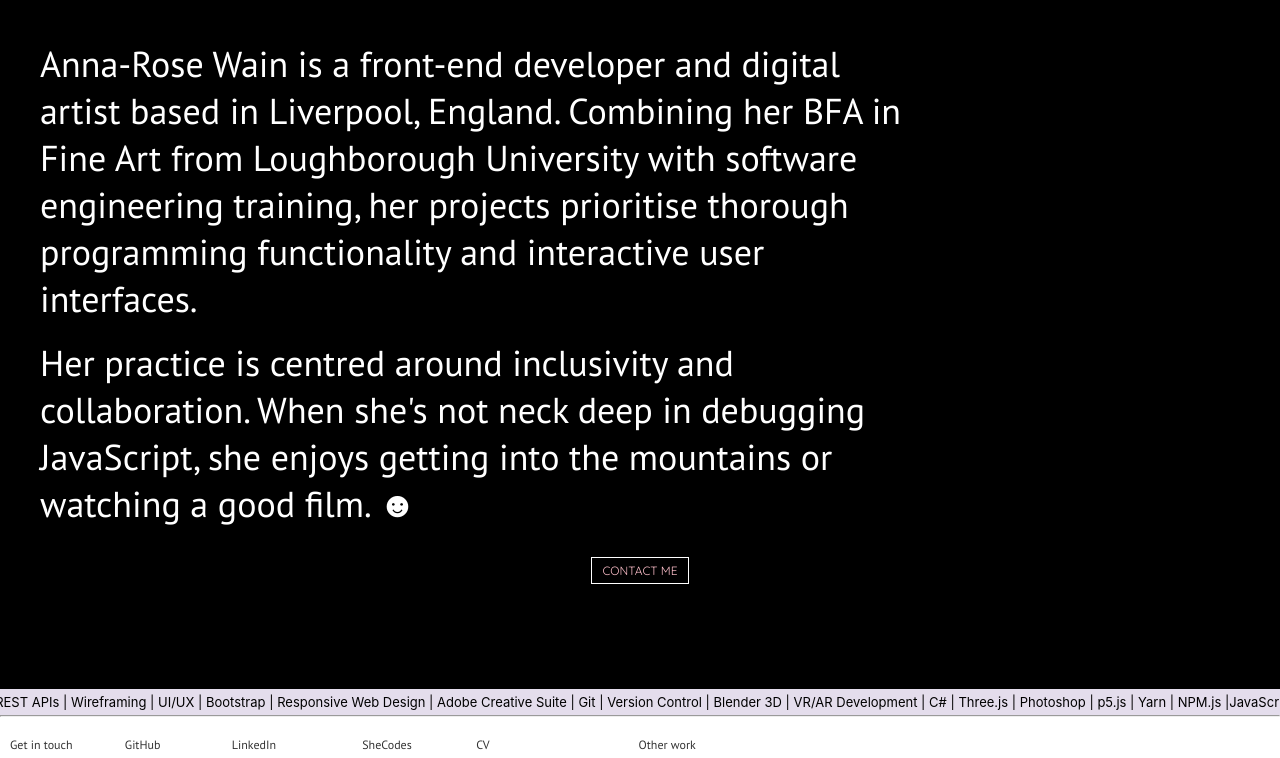
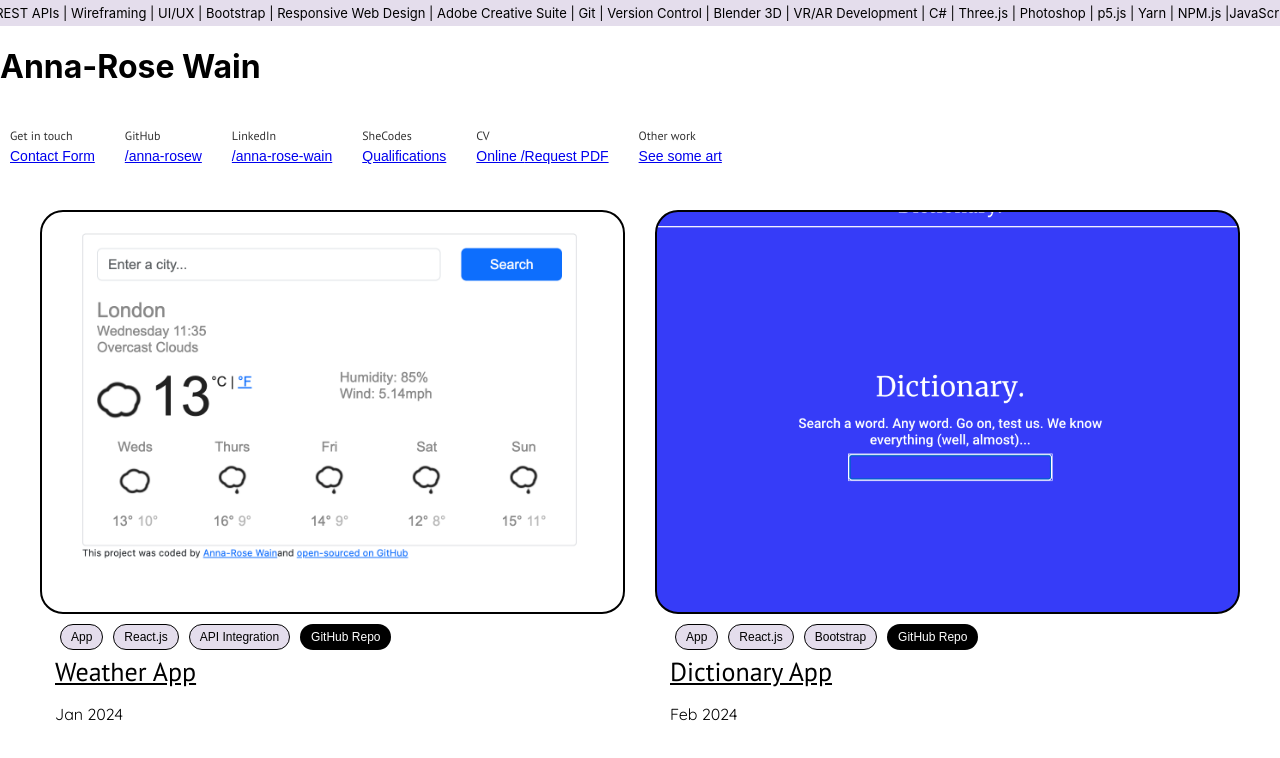
Before and after one commit to anna-rosew/anna-rose-wain, a React (Create React App) app: page / in a window 1280 px wide. Shown: the top 758 px of the page. Built offline with nearby package versions, Linux system fonts and the light colour scheme.

Commit message:
Moving marquee

```diff
--- a/src/App.js
+++ b/src/App.js
@@ -1,4 +1,6 @@
 import "./App.css";
+import Marquee from "react-fast-marquee";
+import Header from "./Header";
 import Hero from "./Hero";
 import SummaryLinks from "./SummaryLinks";
 import Work from "./WorkSection";
@@ -9,9 +11,19 @@ function App() {
     <div className="App">
       <main>
         <div className="container">
-          <Hero />
+          <div className="crawler">
+            <Marquee>
+              {" "}
+              JavaScript | HTML & CSS | Vanilla.js | React.js | REST APIs |
+              Wireframing | UI/UX | Bootstrap | Responsive Web Design | Adobe
+              Creative Suite | Git | Version Control | Blender 3D | VR/AR
+              Development | C# | Three.js | Photoshop | p5.js | Yarn | NPM.js |
+            </Marquee>
+          </div>
+          <Header />
           <SummaryLinks />
           <Work />
+          <Hero />
         </div>
       </main>
       <Footer />
--- /dev/null
+++ b/src/Header.js
@@ -0,0 +1,9 @@
+import React from "react";
+
+export default function Header() {
+  return (
+    <div className="Header">
+      <h1>Anna-Rose Wain</h1>
+    </div>
+  );
+}
--- a/src/Hero.js
+++ b/src/Hero.js
@@ -2,7 +2,6 @@ import React from "react";
 import "./App.css";
 import "./Hero.css";
 import ContactButton from "./ContactButton.js";
-import Marquee from "react-fast-marquee";
 
 export default function Hero() {
   return (
@@ -30,15 +29,6 @@ export default function Hero() {
         </h2>
         <ContactButton />
       </div>
-      <div className="crawler">
-        <Marquee>
-          {" "}
-          JavaScript | HTML & CSS | Vanilla.js | React.js | REST APIs |
-          Wireframing | UI/UX | Bootstrap | Responsive Web Design | Adobe
-          Creative Suite | Git | Version Control | Blender 3D | VR/AR
-          Development | C# | Three.js | Photoshop | p5.js | Yarn | NPM.js |
-        </Marquee>
-      </div>
       <hr></hr>
     </div>
   );
```
